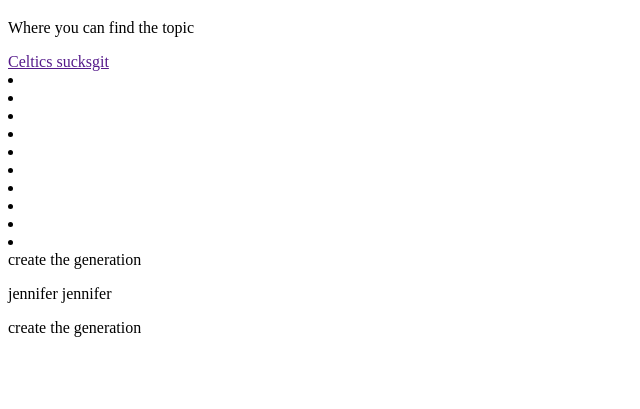
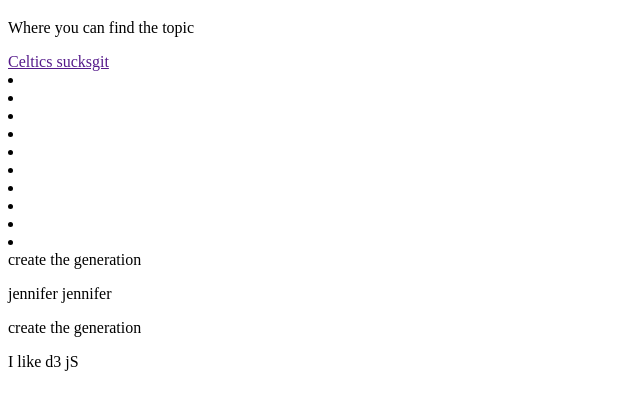
Before and after one commit to CloudLun/git-try, a plain HTML site: page index.html in a window 1280 px wide. Shown: the part 61-470 px from the top of the page, without its empty margins (0-640 px from the left). Drawn offline with Linux system fonts and the light colour scheme.

Commit message:
creating

```diff
--- a/index.html
+++ b/index.html
@@ -27,5 +27,6 @@
     <div>create the generation</div>
     <p>jennifer jennifer</p>
     <p>create the generation</p>
+    <p>I like d3 jS</p>
 </body>
 </html>
```
